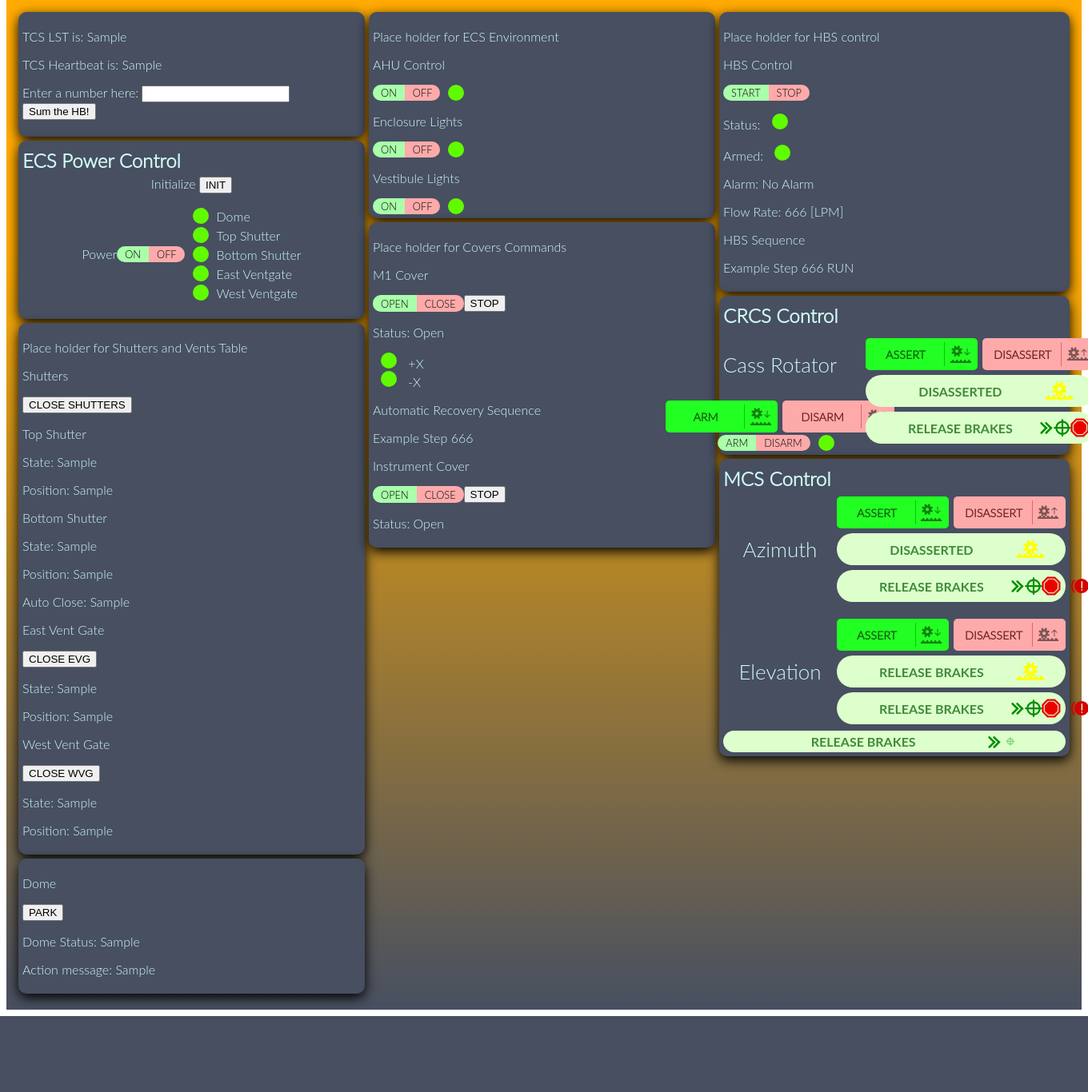
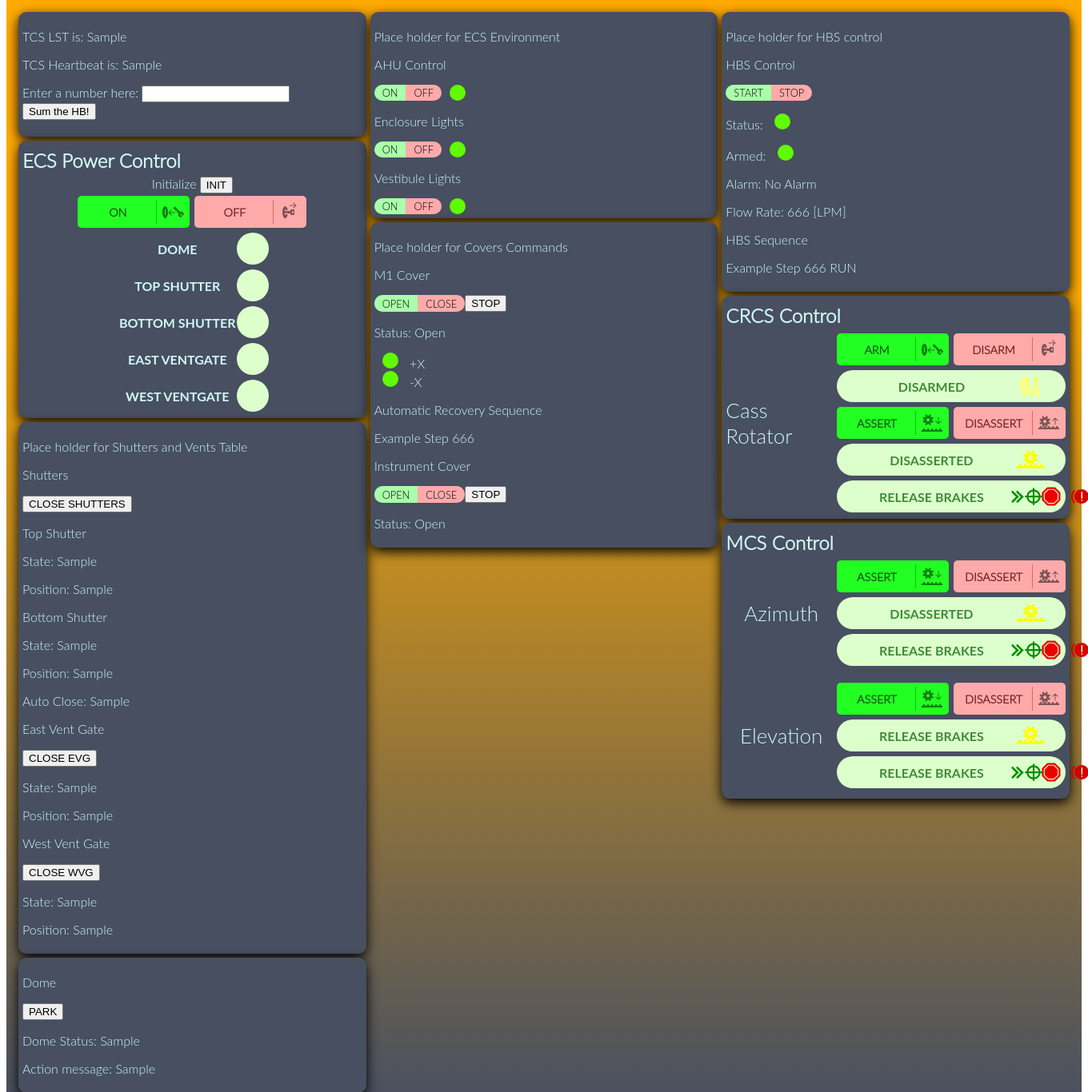
Before and after one commit to iarriagada/gem-web-dms, a Flask app: template templates/home.html in a window 1360 px wide; the page is wider, and only the part inside the window is pictured. Shown: the part 65-1431 px from the top of that part at 80% size. Before the commit the page ends 1336 px from the top of that part, so only its background shows below. Run offline with Flask 2, Linux system fonts and the light colour scheme; the template is opened without the code that fills it: most values are stand-ins (such as "Sample title", 1, 10 or a date in 2020); some libraries are stand-ins or nearby versions.

Commit message:
Finished CRCS part, started ECS pwr control

```diff
--- a/static/css/styles.css
+++ b/static/css/styles.css
@@ -57,10 +57,15 @@ html {
     margin: 5px 0;
 }
 
-.ecs_pwr_body, .ecs_init, .mcs_sp, .crcs_sp {
+.ecs_pwr_cmd, .ecs_pwr_body, .ecs_init, .mcs_sp, .crcs_sp {
     display: flex;
     align-items: center;
     justify-content: center;
+}
+
+.pwr_ind {
+    display: flex;
+    flex-direction: column;
 }
 
 .mcs_sp#mcs_az_pnl {
@@ -255,7 +260,54 @@ button.action_button:hover .bttn_img {
 
 button.action_button.drives {
     width: 140px;
+}
+
+/*button.action_button.crdrives {*/
+    /*width: 110px;*/
+/*}*/
+
+/*button.action_button.crdrives .bttn_text {*/
+    /*transform: translateX(0px);*/
+    /*width: 80px;*/
+/*}*/
+
+/*button.action_button.crdrives .bttn_img {*/
+    /*position: absolute;*/
+    /*height: 30px;*/
+    /*width: 30px;*/
+    /*transform: translateX(78px);*/
+/*}*/
+
+/*button.action_button:hover .bttn_img {*/
+    /*width: 110px;*/
+    /*transform: translateX(0);*/
+/*}*/
+
+/*Status indicator*/
+
+.status_indicator {
+    display: flex;
+    /*height: 40px;*/
+    /*width: 300px;*/
+    /*width: fit-content;*/
+    /*width: 100%;*/
+    align-items: center;
+    margin: 3px 0px;
+}
+
+.indicator__bg {
+    /*position: relative;*/
+    display: flex;
+    align-items: center;
+    background: #ddffcc;
+    /*border: 2px solid;*/
+    /*border-color: #449944;*/
+    color: rgb(10,100,10,0.75);
     height: 40px;
+    /*width: fit-content;*/
+    width: 40px;
+    border-radius: 20px;
+    padding: 0px 20px;
 }
 
 /*
@@ -346,6 +398,12 @@ button.action_button.drives {
 
 .arrw_img {
     background-image: url('../MOVE.svg');
+}
+
+.status__target.arm_st {
+    background-image: url('../DISARMED.svg');
+    width: 40px;
+    height: 40px;
 }
 
 @keyframes bounceAlpha {
--- a/static/page_render.js
+++ b/static/page_render.js
@@ -4,6 +4,48 @@ function setPWRcolor(tag_id, val) {
         $(tag_id).css('background-color', '#00FF00');
     } else {
         $(tag_id).css('background-color', '#FF0000');
+    }
+}
+
+function setPwrState(tag_id, stban_id, icon_id, val) {
+    switch(val) {
+        case 0:
+            //$(tag_id).text('DISARMED');
+            $(stban_id).css('background', '#ff5555');
+            //$(stban_id).css('border-color', '#ff7575');
+            $(stban_id).css('color', '#ffff75');
+            $(icon_id).css('background-image', 'url("/static/DISARMED.svg")');
+            break;
+        case 1:
+            //$(tag_id).text('ARMED');
+            $(stban_id).css('background', '#11df11');
+            //$(stban_id).css('border-color', '#0a0aFa');
+            $(stban_id).css('color', '#0a0afa');
+            $(icon_id).css('background-image', 'url("/static/ARMED.svg")');
+            break;
+        default:
+            $(tag_id).text('Me no entender');
+    }
+}
+
+function setArmState(tag_id, stban_id, icon_id, val) {
+    switch(val) {
+        case 0:
+            $(tag_id).text('DISARMED');
+            $(stban_id).css('background', '#ff5555');
+            //$(stban_id).css('border-color', '#ff7575');
+            $(stban_id).css('color', '#ffff75');
+            $(icon_id).css('background-image', 'url("/static/DISARMED.svg")');
+            break;
+        case 1:
+            $(tag_id).text('ARMED');
+            $(stban_id).css('background', '#11df11');
+            //$(stban_id).css('border-color', '#0a0aFa');
+            $(stban_id).css('color', '#0a0afa');
+            $(icon_id).css('background-image', 'url("/static/ARMED.svg")');
+            break;
+        default:
+            $(tag_id).text('Me no entender');
     }
 }
 
@@ -15,14 +57,14 @@ function setDrvState(tag_id, stban_id, icon_id, val) {
         case 1:
             $(tag_id).text('DISASSERTED');
             $(stban_id).css('background', '#0000cc');
-            $(stban_id).css('border-color', '#ff7575');
+            //$(stban_id).css('border-color', '#ff7575');
             $(stban_id).css('color', '#ff7575');
             $(icon_id).css('background-image', 'url("/static/DISASSERTED.svg")');
             break;
         case 2:
             $(tag_id).text('ASSERTED');
             $(stban_id).css('background', '#008800');
-            $(stban_id).css('border-color', '#ffff00');
+            //$(stban_id).css('border-color', '#ffff00');
             $(stban_id).css('color', '#ffff00');
             $(icon_id).css('background-image', 'url("/static/ASSERTED.svg")');
             break;
@@ -210,6 +252,7 @@ function getMCSData(data) {
 
 function getCRCSData(data) {
     setDrvState("#crdrvst_txt", "#crdrv_state", "#crdrvst_tgt", data.crdrv_st);
+    setArmState("#crarmst_txt", "#crarm_state", "#crarmst_tgt", data.crarm_st);
     //setDrvState("#crdrv_state", data.crdrv_st);
     //$("#cr_state").text(data.cr_st);
     setMotionState("#cr", data.cr_st);
--- a/templates/home.html
+++ b/templates/home.html
@@ -39,18 +39,72 @@
                             <button class="ecs_init__cmd-bttn">INIT</button>
                         </div>
                     </div>
+                    <div class="sys_subpanel ecs_pwr_cmd">
+                        <div class="ctrl_bttns">
+                            <button id="ecson_bttn" class="action_button crdrives action arm">
+                                <div class="bttn_text">ON</div>
+                                <div class="bttn_img"><img id="crass_icon" src="/static/ARM.svg" alt="assert icon"></div>
+                            </button>
+                            <button id="ecsoff_bttn" class="action_button crdrives reaction disarm">
+                                <div class="bttn_text">OFF</div>
+                                <div class="bttn_img"><img id="crdass_icon" src="/static/DISARM.svg" alt="assert icon"></div>
+                            </button>
+                        </div>
+                    </div>
                     <div class="sys_subpanel ecs_pwr_body">
-                        <div class="main__onoff">
-                            <span class="main__onoff-label">Power</span>
-                            <button class="main__onoff-on">ON</button><button class="main__onoff-off">OFF</button>
+                        <!--<div class="main__onoff">-->
+                            <!--<span class="main__onoff-label">Power</span>-->
+                            <!--<button class="main__onoff-on">ON</button><button class="main__onoff-off">OFF</button>-->
+                        <!--</div>-->
+                        <div id="ecspwr_ind" class="pwr_ind">
+                            <div class="status_indicator">
+                                <div class="status_text" id="tspwr_txt">DOME</div>
+                                <div class="indicator__bg" id="dmpwr_state">
+                                    <div class="indicator__ico" id="dmpwr_ico">
+                                        <span class="indicator__target pwr_st" id="dmpwr_tgt"></span>
+                                    </div>
+                                </div>
+                            </div>
+                            <div class="status_indicator">
+                                <div class="status_text" id="tspwr_txt">TOP SHUTTER</div>
+                                <div class="indicator__bg" id="tspwr_state">
+                                    <div class="indicator__ico" id="tspwr_ico">
+                                        <span class="indicator__target pwr_st" id="tspwr_tgt"></span>
+                                    </div>
+                                </div>
+                            </div>
+                            <div class="status_indicator">
+                                <div class="status_text" id="tspwr_txt">BOTTOM SHUTTER</div>
+                                <div class="indicator__bg" id="bspwr_state">
+                                    <div class="indicator__ico" id="bspwr_ico">
+                                        <span class="indicator__target pwr_st" id="bspwr_tgt"></span>
+                                    </div>
+                                </div>
+                            </div>
+                            <div class="status_indicator">
+                                <div class="status_text" id="tspwr_txt">EAST VENTGATE</div>
+                                <div class="indicator__bg" id="evpwr_state">
+                                    <div class="indicator__ico" id="evpwr_ico">
+                                        <span class="indicator__target pwr_st" id="evpwr_tgt"></span>
+                                    </div>
+                                </div>
+                            </div>
+                            <div class="status_indicator">
+                                <div class="status_text" id="tspwr_txt">WEST VENTGATE</div>
+                                <div class="indicator__bg" id="wvpwr_state">
+                                    <div class="indicator__ico" id="wvpwr_ico">
+                                        <span class="indicator__target pwr_st" id="wvpwr_tgt"></span>
+                                    </div>
+                                </div>
+                            </div>
                         </div>
-                        <ul class="section_col">
-                            <li class="ecs_mech__status"><span class="indicator" id="dome_pwr"></span> Dome</li>
-                            <li class="ecs_mech__status"><span class="indicator" id="ts_pwr"></span> Top Shutter</li>
-                            <li class="ecs_mech__status"><span class="indicator" id="bs_pwr"></span> Bottom Shutter</li>
-                            <li class="ecs_mech__status"><span class="indicator" id="evg_pwr"></span> East Ventgate</li>
-                            <li class="ecs_mech__status"><span class="indicator" id="wvg_pwr"></span> West Ventgate</li>
-                        </ul>
+                        <!--<ul class="section_col">-->
+                            <!--<li class="ecs_mech__status"><span class="indicator" id="dome_pwr"></span> Dome</li>-->
+                            <!--<li class="ecs_mech__status"><span class="indicator" id="ts_pwr"></span> Top Shutter</li>-->
+                            <!--<li class="ecs_mech__status"><span class="indicator" id="bs_pwr"></span> Bottom Shutter</li>-->
+                            <!--<li class="ecs_mech__status"><span class="indicator" id="evg_pwr"></span> East Ventgate</li>-->
+                            <!--<li class="ecs_mech__status"><span class="indicator" id="wvg_pwr"></span> West Ventgate</li>-->
+                        <!--</ul>-->
                     </div>
                 </section>
                 <!--ecs movement control section-->
@@ -137,29 +191,32 @@
                     <p>HBS Sequence</p>
                     <p><span id="hbsseq"> Example Step 666 RUN</span></p>
                 </section>
+                <!--CRCS control section-->
                 <section class="sys_panel" id="crcs">
                     <h1 id="crcs_ctrl_title" class="panel_title">CRCS Control</h1>
-                    <!--<p>Place holder for CRCS control</p>-->
-                    <!--<p>CRCS Control</p>-->
                     <section class="sys_subpanel crcs_sp" id="crcs_cr_pnl">
                         <div id="cassrot_l" class="axis_ctrl left">
                             <p class="axis_lbl">Cass Rotator</p>
+                        </div>
+                        <div id="cassrot_r" class="axis_ctrl right">
                             <div class="ctrl_bttns">
-                                <button id="crarm_bttn" class="action_button drives action arm">
+                                <button id="crarm_bttn" class="action_button crdrives action arm">
                                     <div class="bttn_text">ARM</div>
-                                    <div class="bttn_img"><img id="crass_icon" src="/static/ASSERT.svg" alt="assert icon"></div>
+                                    <div class="bttn_img"><img id="crass_icon" src="/static/ARM.svg" alt="assert icon"></div>
                                 </button>
-                                <button id="crdarm_bttn" class="action_button drives reaction disarm">
+                                <button id="crdarm_bttn" class="action_button crdrives reaction disarm">
                                     <div class="bttn_text">DISARM</div>
-                                    <div class="bttn_img"><img id="crdass_icon" src="/static/DISASSERT.svg" alt="assert icon"></div>
+                                    <div class="bttn_img"><img id="crdass_icon" src="/static/DISARM.svg" alt="assert icon"></div>
                                 </button>
                             </div>
-                            <div class="main__onoff cr_arm">
-                                <button class="main__onoff-on cr_arm">ARM</button><button class="main__onoff-off cr_arm">DISARM</button>
-                                <span class="indicator" id="crarm_state"></span>
+                            <div class="status_banner">
+                                <div class="status__bg" id="crarm_state">
+                                    <div class="status_text" id="crarmst_txt">DISARMED</div>
+                                    <div class="status__ico" id="crarmst_ico">
+                                        <span class="status__target arm_st" id="crarmst_tgt"></span>
+                                    </div>
+                                </div>
                             </div>
-                        </div>
-                        <div id="cassrot_r" class="axis_ctrl right">
                             <div class="ctrl_bttns">
                                 <button id="crass_bttn" class="action_button drives action assert">
                                     <div class="bttn_text">ASSERT</div>
@@ -295,38 +352,8 @@
                                     </div>
                                 </div>
                             </div>
-                            <!--<div class="status_banner">-->
-                                <!--<div class="status__bg" id="elmotn_state">-->
-                                    <!--<div class="status_text" id="elmotnst_txt">RELEASE BRAKES</div>-->
-                                    <!--<div class="status__ico" id="elmotnst_ico">-->
-                                        <!--<span class="status__arrow first arrw_img " id="elmotn_a1"></span>-->
-                                        <!--<span class="status__arrow second arrw_img " id="elmotn_a2"></span>-->
-                                        <!--<span class="status__target motion_st" id="elmotnst_tgt"></span>-->
-                                    <!--</div>-->
-                                <!--</div>-->
-                            <!--</div>-->
                         </div>
                 </section>
-                <div class="status">
-                    <div class="status__bg" id="t1">
-                        <div class="status_text">RELEASE BRAKES</div>
-                        <div class="status__ico" id="aztracking_ico">
-                            <span class="status__arrow first arrw_img " id="azmotn_x1"></span>
-                            <span class="status__arrow second arrw_img " id="azmotn_x2"></span>
-                            <span class="status__target motion_st pulseTarget" id="azmotnst_tgtx"></span>
-                        </div>
-                        <!--<div class="status__ico" id="azbrakes_ico">-->
-                            <!--<span class="status__brake left_b brk_img applyBrakes" id="azmotn_b1_test"></span>-->
-                            <!--<span class="status__brkpad motion_st" id="azmotnst_brk_test"></span>-->
-                            <!--<span class="status__brake right_b brk_img applyBrakes" id="azmotn_b2_test"></span>-->
-                        <!--</div>-->
-                        <!--<div class="status__ico">-->
-                            <!--<span class="status__arrow first arrw_img " id="x1"></span>-->
-                            <!--<span class="status__arrow second arrw_img " id="x2"></span>-->
-                            <!--<span class="status__target" id="x3"></span>-->
-                        <!--</div>-->
-                    </div>
-                </div>
             </div>
         </main>
         <footer class="footer">
```
Also changed, not shown: static/ARM.svg (added), static/ARMED.svg (added), static/DISARM.svg (added), static/DISARMED.svg (added).
